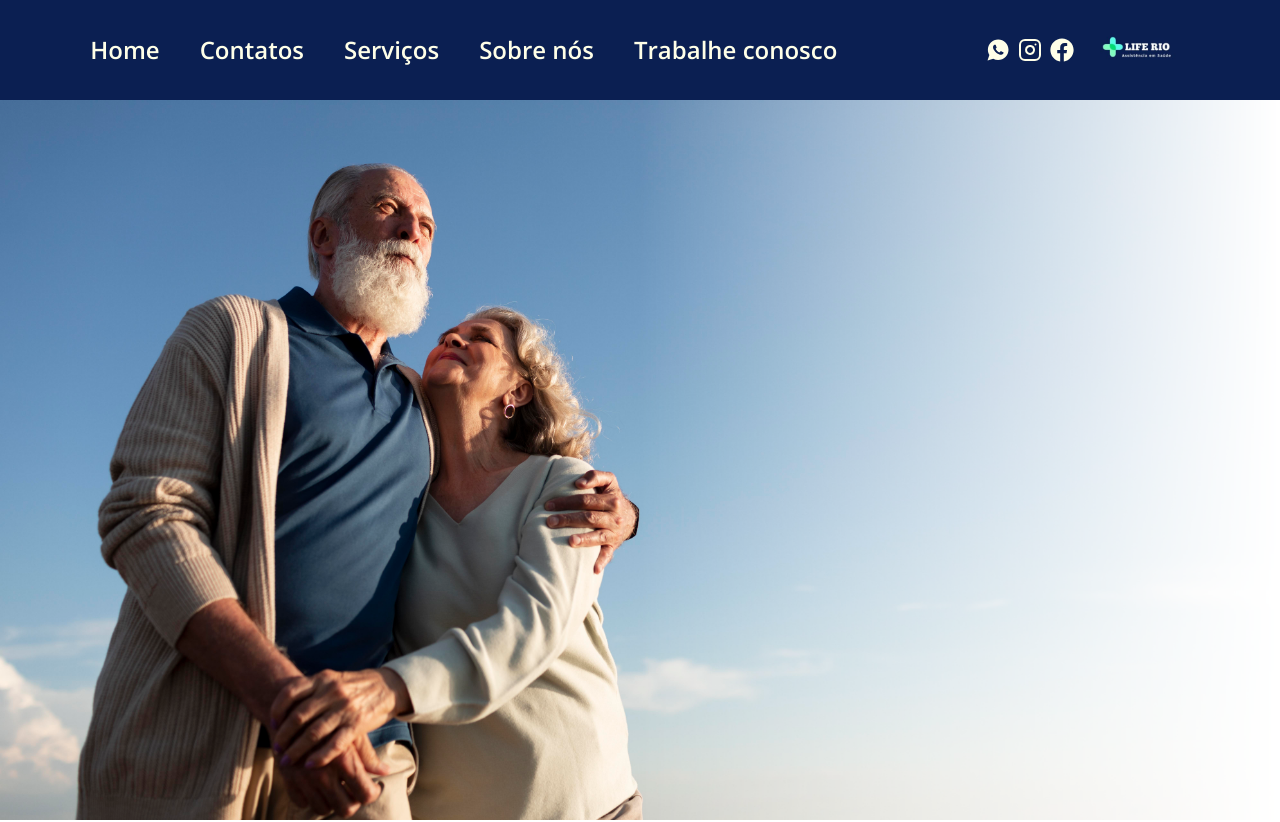
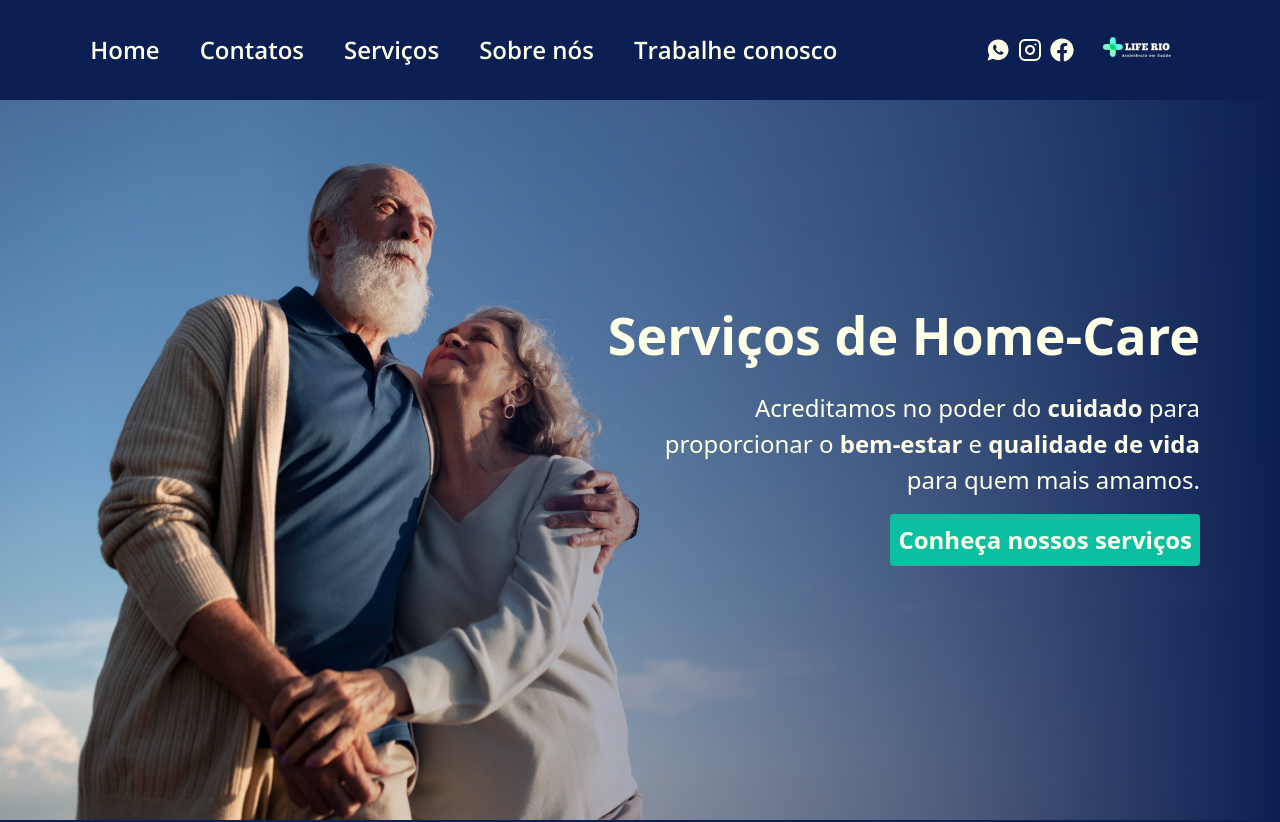
Before and after one commit to JoelJR27/landing-page-liferio, a React (Vite) app: page / in a window 1280 px wide. Shown: the top 822 px of the page. Built offline with nearby package versions, Linux system fonts and the light colour scheme.

Commit message:
finalizar Header, Hero, Menu e Banner

```diff
--- a/index.html
+++ b/index.html
@@ -5,7 +5,7 @@
     <link rel="icon" type="image/svg+xml" href="/logo-liferio.jpeg" />
     <meta name="viewport" content="width=device-width, initial-scale=1.0" />
   </head>
-  <body>
+  <body class="bg-white">
     <div id="root"></div>
     <script type="module" src="/src/main.tsx"></script>
   </body>
--- a/package.json
+++ b/package.json
@@ -26,6 +26,7 @@
     "eslint-plugin-react-hooks": "^5.2.0",
     "eslint-plugin-react-refresh": "^0.4.20",
     "globals": "^16.3.0",
+    "prettier": "^3.6.2",
     "typescript": "~5.8.3",
     "typescript-eslint": "^8.35.1",
     "vite": "^7.0.4"
--- a/src/App.tsx
+++ b/src/App.tsx
@@ -1,22 +1,33 @@
 import AsideMenu from "./components/AsideMenu";
+import BackToTopButton from "./components/BackToTopButton";
 import Header from "./components/Header";
+import Hero from "./components/Hero";
+import InfosBanner from "./components/InfosBanner";
 import { useAsideMenu } from "./hooks/useAsideMenu";
+import { useDeviceWidth } from "./hooks/useDeviceWidth";
 
 function App() {
   const { isOpen, handleOpenMenu } = useAsideMenu();
+  const deviceWidth = useDeviceWidth();
+  console.log(window.scrollY);
   return (
     <main className="relative">
+      <meta
+        name="description"
+        content="A Life Rio é uma empresa de que visa prestar o serviço de atenção domiciliar de forma segura, qualificada e humanizada, possibilitando a desospitalização e manutenção do cuidado do paciente em domicílio."
+      />
       <title>Grupo Liferio</title>
-      <Header handleMenu={handleOpenMenu} />
-      {isOpen && <AsideMenu />}
-      <section className="h-screen object-cover w-full mask-primary-color">
-        <img
-          className="mask-r-from-50% mask-primary-color"
-          src="/background.jpg"
-          alt="Imagem de fundo de dois idosos juntos."
-        />
-        teste
-      </section>
+      <Header isOpen={isOpen} handleMenu={handleOpenMenu} />
+      <BackToTopButton />
+      {isOpen && deviceWidth < 1024 && (
+        <>
+          <div className="w-full h-screen fixed z-1 bg-black opacity-60"></div>
+          <AsideMenu />
+        </>
+      )}
+      <Hero />
+      <InfosBanner />
+      <section className="h-screen">teste</section>
     </main>
   );
 }
--- a/src/index.css
+++ b/src/index.css
@@ -6,11 +6,13 @@
   --color-white: #ffffe8;
   --color-primary-color: #0b1f52;
   --color-secondary-color: #0bc0a2;
-  --color-text-colors: #949494;
+  --color-text-colors: #606060;
   --text-desktop-title: 32px;
   --text-desktop-subtitle: 24px;
   --text-desktop-text: 16px;
   --text-mobile: 24px;
   --text-mobile-subtitle: 16px;
   --text-mobile-text: 12px;
+  --breakpoint-xsm: 450px;
+  --breakpoint-xs: 648px;
 }
--- a/vite.config.ts
+++ b/vite.config.ts
@@ -4,7 +4,7 @@ import tailwindcss from "@tailwindcss/vite";
 
 // https://vite.dev/config/
 export default defineConfig({
-  plugins: [react(), tailwindcss()],
+  plugins: [react(), tailwindcss(), ],
   server: {
     open: true,
   },
```
Also changed, not shown: 1 other file (tests, documents, lock files or other folders).
